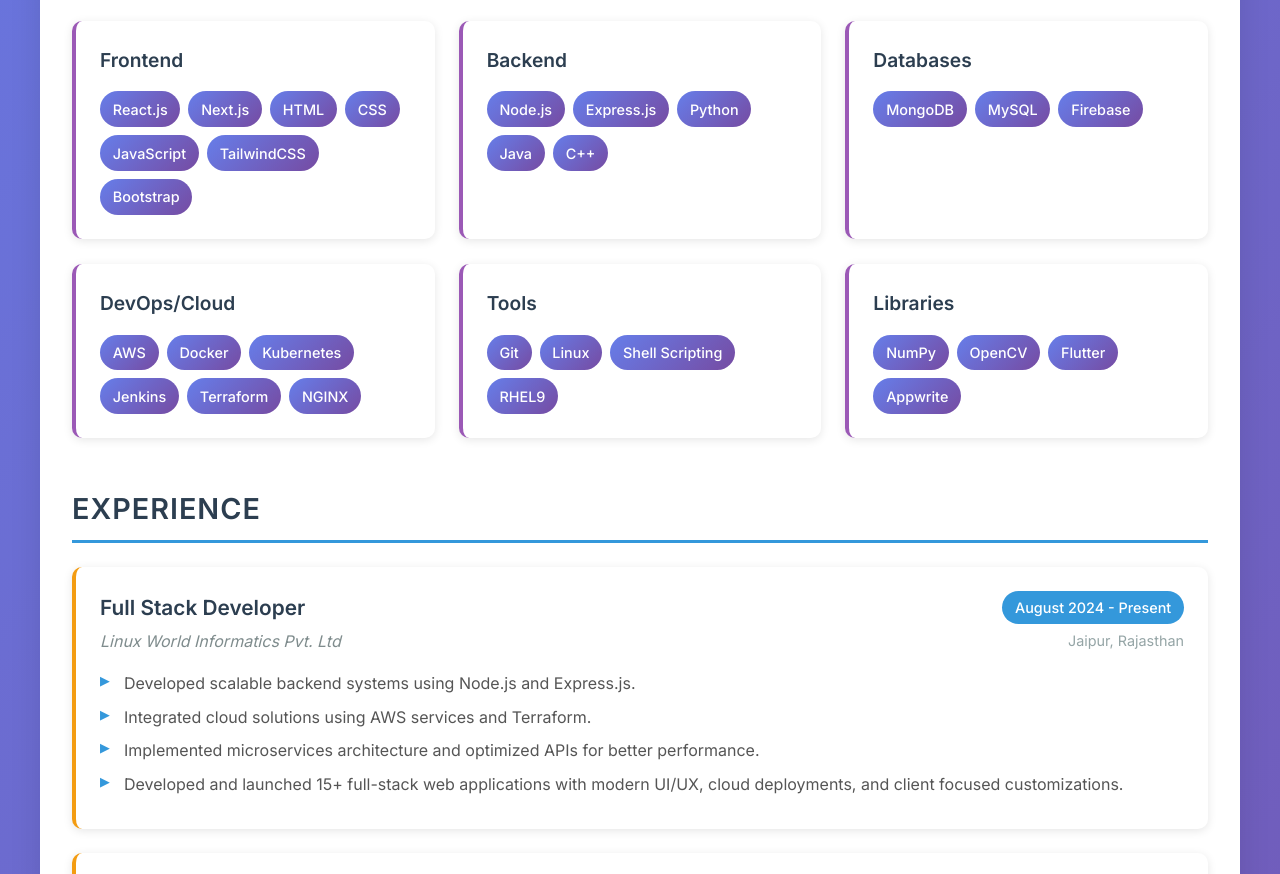
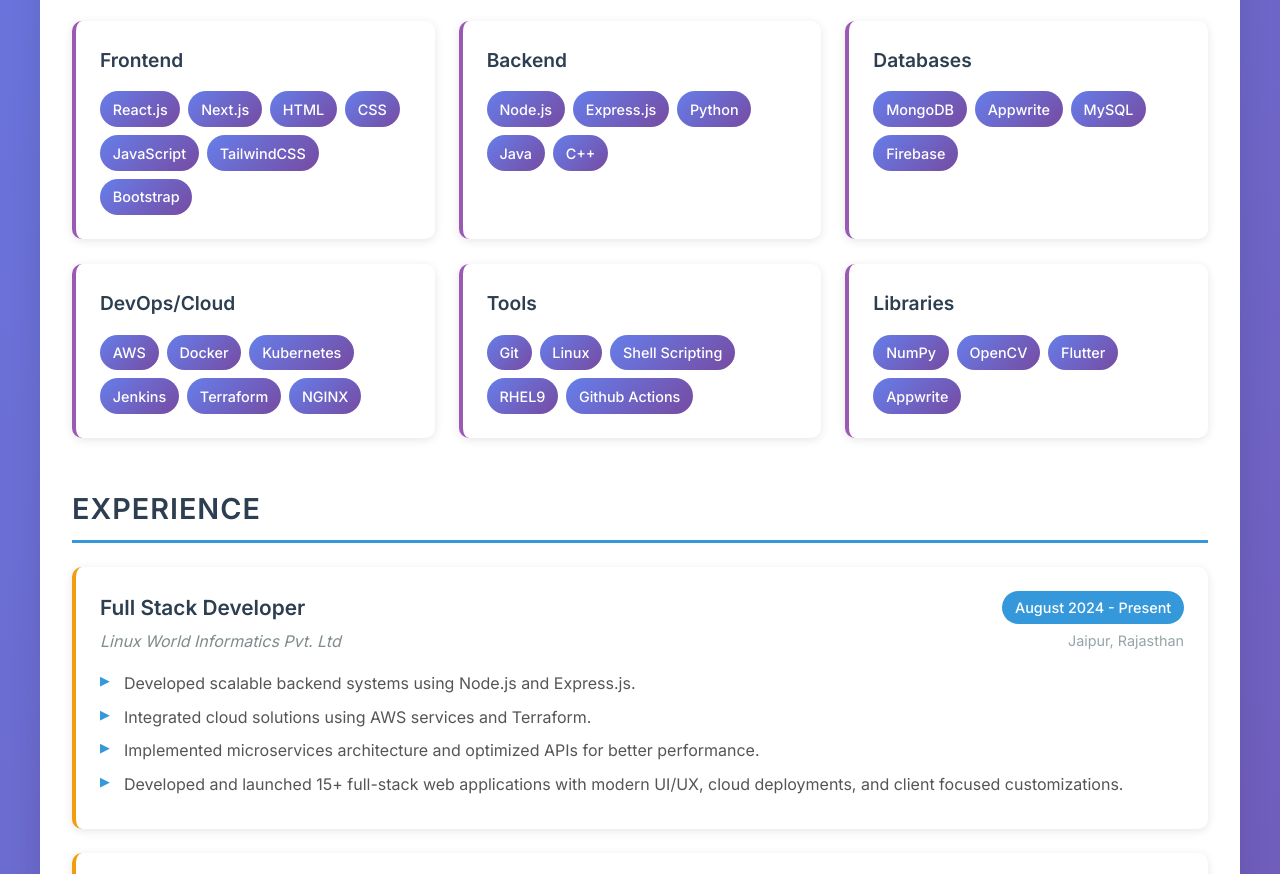
Before and after one commit to bhupeshchoudhary/test-github-actions, a plain HTML site: page index.html in a window 1280 px wide. Shown: the part 989-1863 px from the top of the page. Drawn offline with Linux system fonts and the light colour scheme.

Commit message:
updated tools and tech

```diff
--- a/index.html
+++ b/index.html
@@ -92,6 +92,7 @@
                         <h3>Databases</h3>
                         <div class="skill-tags">
                             <span class="skill-tag">MongoDB</span>
+                            <span class="skill-tag">Appwrite</span>
                             <span class="skill-tag">MySQL</span>
                             <span class="skill-tag">Firebase</span>
                         </div>
@@ -114,6 +115,7 @@
                             <span class="skill-tag">Linux</span>
                             <span class="skill-tag">Shell Scripting</span>
                             <span class="skill-tag">RHEL9</span>
+                            <span class="skill-tag">Github Actions</span>
                         </div>
                     </div>
                     <div class="skill-category">
```
